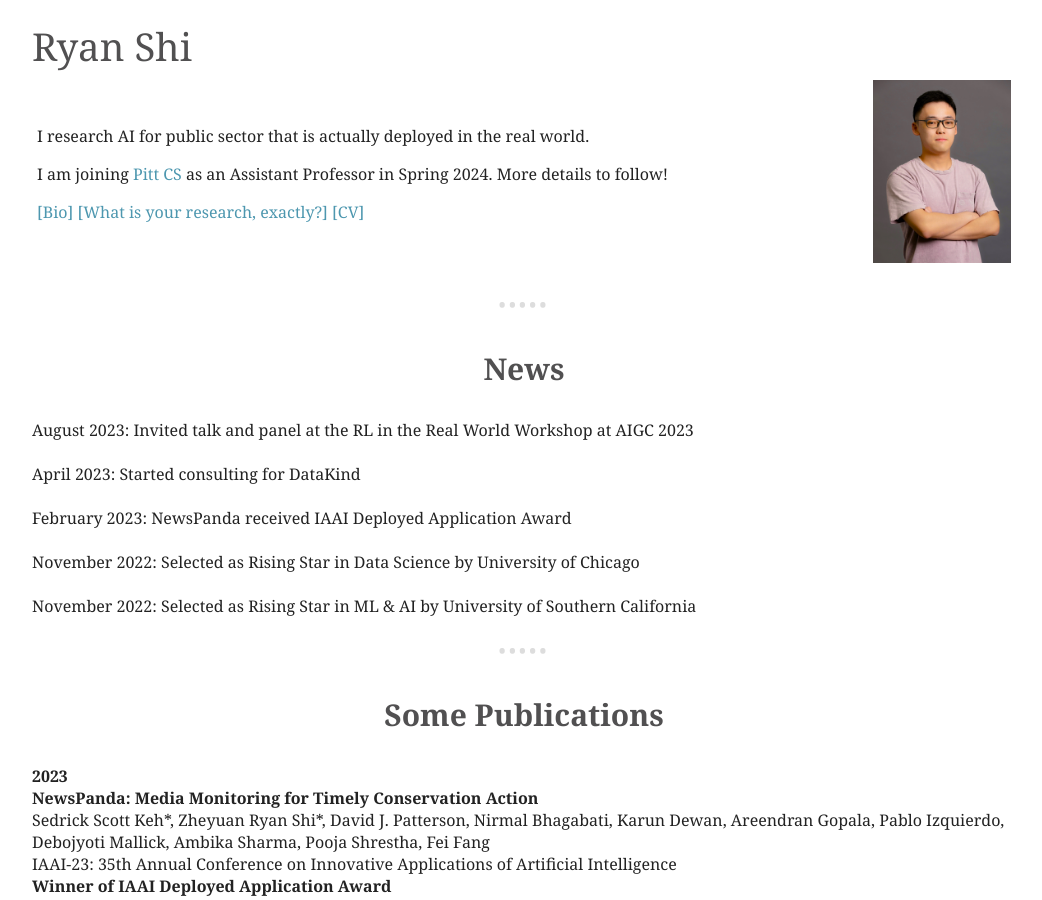
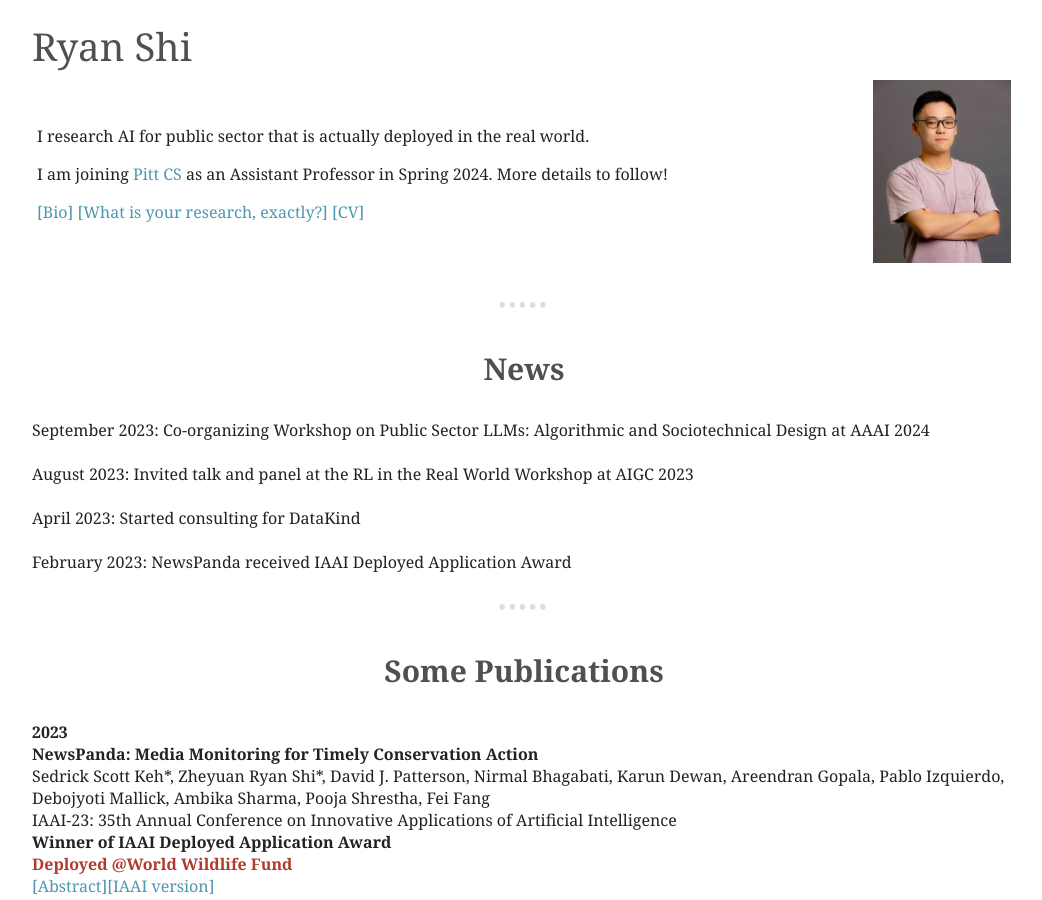
Before and after one commit to ryanzshi/ryanzshi.github.io, a Jekyll site: the page built from index.md, in a window 1280 px wide and 900 px high. Shown: the whole window, without its empty margins (116-1158 px from the left). Built offline with Jekyll 4.4.1, drawn with Linux system fonts in a browser that asks for light colours.

Commit message:
aaai workshop

```diff
--- a/index.md
+++ b/index.md
@@ -64,15 +64,13 @@
 
 ---
 <h2 style="color:#515051; text-align: center;">News</h2>
+September 2023: Co-organizing Workshop on Public Sector LLMs: Algorithmic and Sociotechnical Design at AAAI 2024<br>
+<br>
 August 2023: Invited talk and panel at the RL in the Real World Workshop at AIGC 2023<br>
 <br>
 April 2023: Started consulting for DataKind<br>
 <br>
 February 2023: NewsPanda received IAAI Deployed Application Award<br>
-<br>
-November 2022: Selected as Rising Star in Data Science by University of Chicago<br>
-<br>
-November 2022: Selected as Rising Star in ML & AI by University of Southern California<br>
 
 ---
 <h2 style="color:#515051; text-align: center;">Some Publications</h2>
```
Also changed, not shown: 1 other file.
